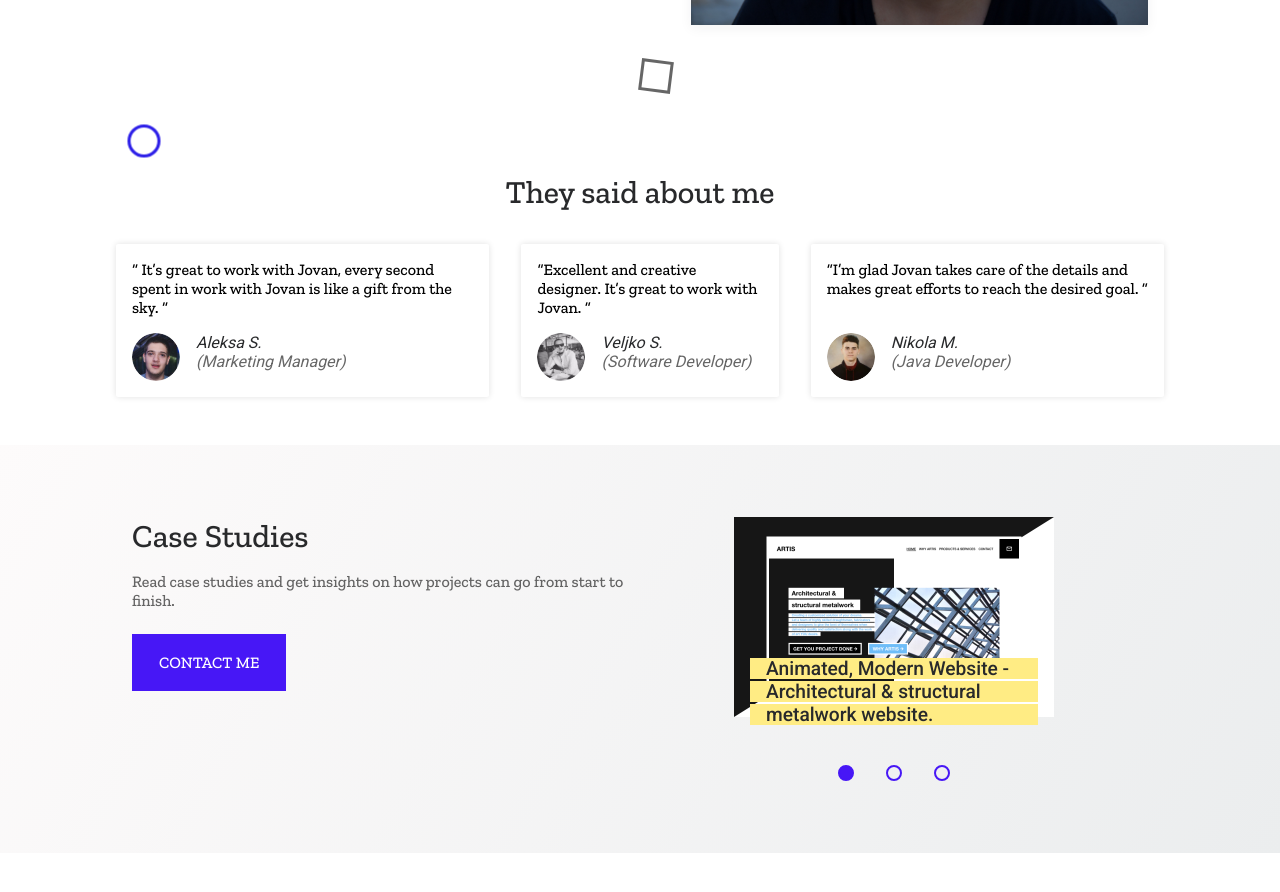
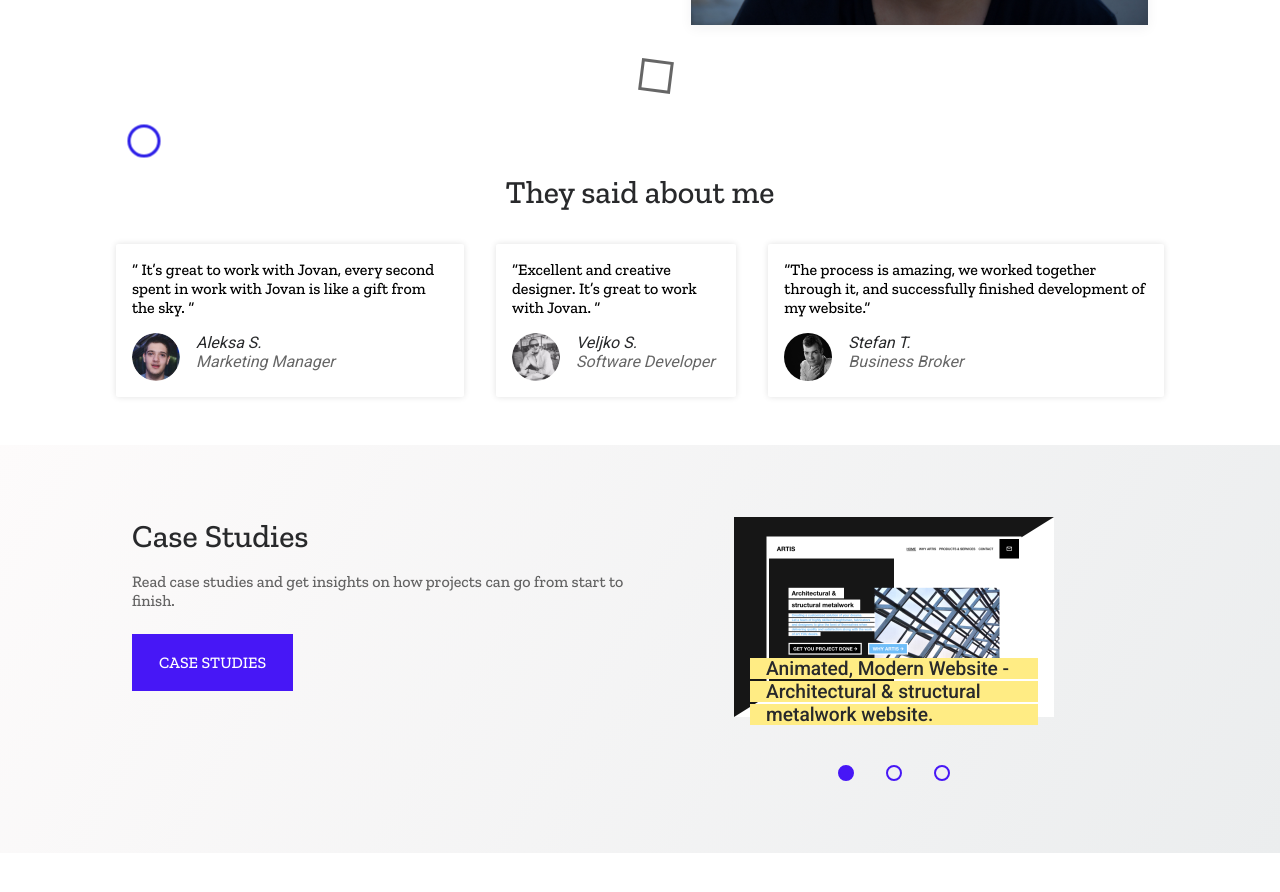
Before and after one commit to jovansavic/jovan.design, a Jekyll site: the page built from _pages/index.html, in a window 1280 px wide and 900 px high, scrolled down 443 px. Shown: the top 892 px of the window. Built offline with Jekyll 4.4.1, drawn with Linux system fonts in a browser that asks for light colours.

Commit message:
Case studies btn

```diff
--- a/_config.yml
+++ b/_config.yml
@@ -44,8 +44,11 @@ hero_btn_02_link: /about/
 hero_image_url: hero_image_url
 
 testimonials_title: They said about me
+
 work_title: Case Studies
 work_text: Read case studies and get insights on how projects can go from start to finish.
+work_btn: Case Studies
+work_btn_link: /work/
 
 working_on_title: Jovan is working on
 working_on_text: Some of the projects I’m working on are <a href="https://thetrack.app/" class="text-primary" target="_blank">thetrack</a>, owner.dog, and gosave.me. I’m creating simple, easy to use time tracking software for macOS, Windows, and Linux; website for easy returning pets to their owner; and cross-platform/cross-browser widget for saving cool articles to read later.
@@ -70,7 +73,7 @@ process_title: Process
 process_hero_img: me-table.jpg
 process_intro: To provide high-quality work, with minimal surprises it’s important to have a clear process. This process is created from my, and others past experience, and I’m improving it since it’s created. Every time I find something that would improve the process and increase the chance of project success I’m updating this process.
 process_testimonial: “The process is amazing, we worked together through it, and successfully finished development of my website. “
-process_testimonial_name: Stefan Tomic
+process_testimonial_name: Stefan T.
 process_testimonial_title: Business Broker
 process_testimonial_avatar: stefan-tomic.jpg
 
--- a/_data/testimonials.yml
+++ b/_data/testimonials.yml
@@ -1,12 +1,12 @@
 - img: stevic.jpg
   quote: “ It’s great to work with Jovan, every second spent in work with Jovan is like a gift from the sky. “
   name: Aleksa S.
-  title: (Marketing Manager)
+  title: Marketing Manager
 - img: veljko.jpg
   quote: “Excellent and creative designer. It’s great to work with Jovan. “
   name: Veljko S.
-  title: (Software Developer)
-- img: nikola.jpg
-  quote: “I’m glad Jovan takes care of the details and makes great efforts to reach the desired goal. “
-  name: Nikola M.
-  title: (Java Developer)
+  title: Software Developer
+- img: stefan-tomic.jpg
+  quote: “The process is amazing, we worked together through it, and successfully finished development of my website.“
+  name: Stefan T.
+  title: Business Broker
--- a/_includes/home/work.html
+++ b/_includes/home/work.html
@@ -7,7 +7,7 @@
             <p class="paragraph light secondary-font font-weight-500">
                 {{ site.work_text }}
             </p>
-            <a href="{{ site.hero_btn_01_link }}" class="btn primary mt-3" title="{{site.title}}" >{{ site.hero_btn_01 }}</a>
+            <a href="{{ site.work_btn_link }}" class="btn primary mt-3" title="{{site.title}}" >{{ site.work_btn }}</a>
         </div>
         <div class="w-md-50">
 
```
